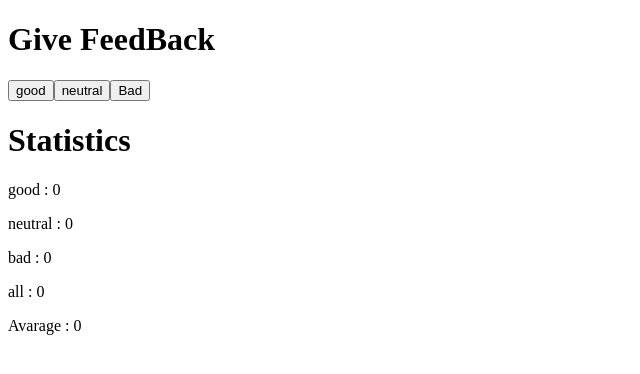
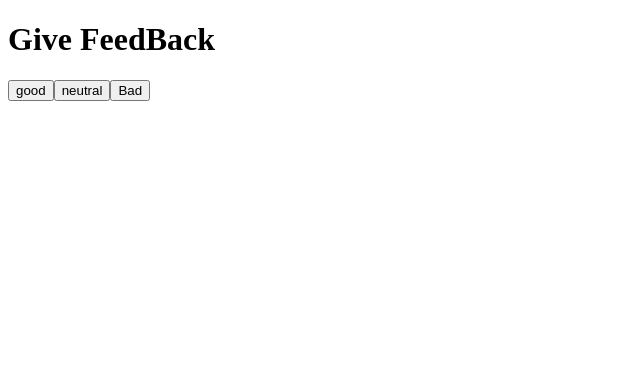
Before and after one commit to gabrielCharibPolls/part1, a React (Create React App) app: page / in a window 1280 px wide. Shown: the top 374 px of the page, without its empty margins (0-640 px from the left). Built offline with nearby package versions, Linux system fonts and the light colour scheme.

Commit message:
exercise : 1.9

```diff
--- a/src/App.js
+++ b/src/App.js
@@ -22,7 +22,7 @@ const increaseGod = () => {
   setCounterGod(counterGood + 1 )
   setCounterAll(counterAll + 1)
   setCounterAverage(counterAverage+1)
-  setPositivePourcentage(counterPositivePourcentage + counterGood/counterAll)
+  setPositivePourcentage(counterPositivePourcentage + (counterGood/counterAll) *100)
 };
 const increaseNeutral = () => {
   setCounterNeutral(counterNeutral + 1)
@@ -83,7 +83,8 @@ const DisplayBouttons =  () => {
     <div>
     <DisplayTitle />
     <DisplayBouttons />
-    <DisplayStates />
+    {counterAll >= 1 && <DisplayStates />}
+
     </div>
   )
 }
```
